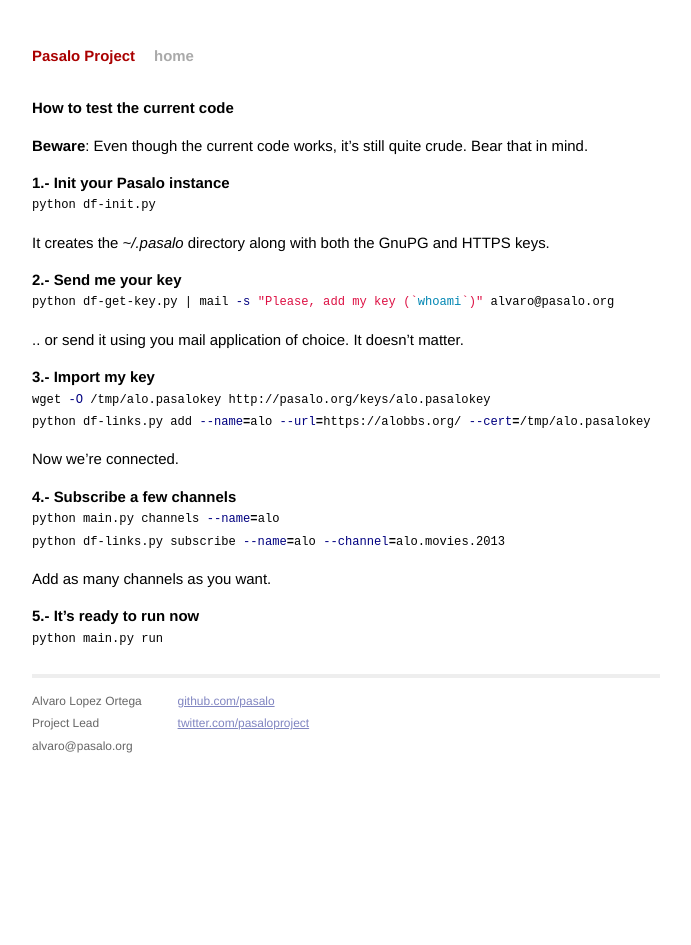
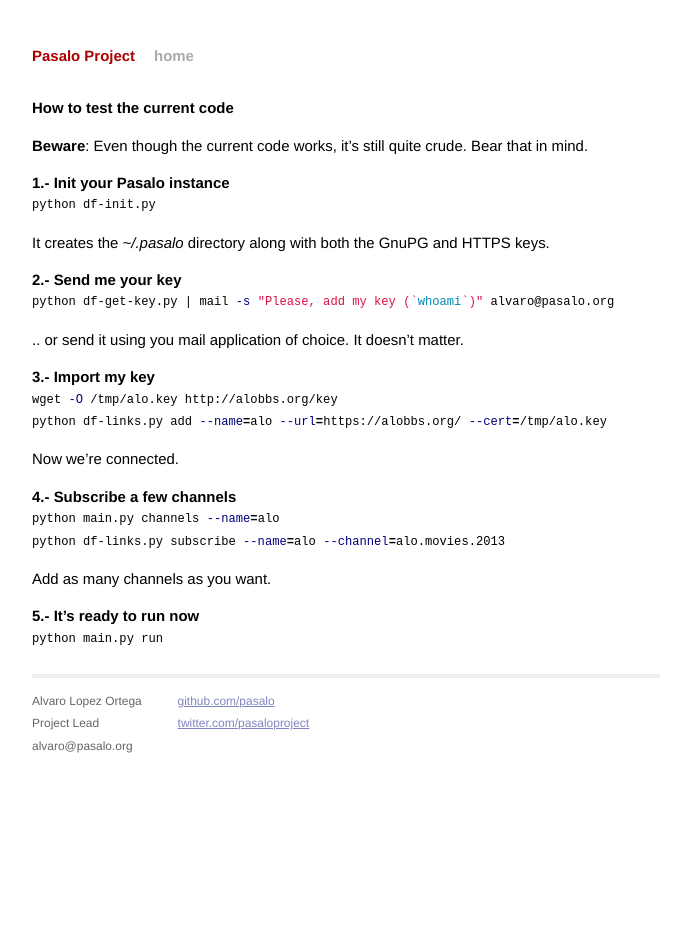
Before and after one commit to pasalo/pasalo.github.io, a Jekyll site: the page built from test.md, in a window 1280 px wide. Shown: the whole page, without its empty margins (294-985 px from the left). Built offline with Jekyll 4.4.1, drawn with Linux system fonts in a browser that asks for light colours; Markdown is read by kramdown in place of the engine named in the settings.

Commit message:
Updates URL

```diff
--- a/test.md
+++ b/test.md
@@ -24,8 +24,8 @@ python df-get-key.py | mail -s "Please, add my key (`whoami`)" alvaro@pasalo.org
 
 ### 3.- Import my key
 ~~~ bash
-wget -O /tmp/alo.pasalokey http://pasalo.org/keys/alo.pasalokey
-python df-links.py add --name=alo --url=https://alobbs.org/ --cert=/tmp/alo.pasalokey
+wget -O /tmp/alo.key http://alobbs.org/key
+python df-links.py add --name=alo --url=https://alobbs.org/ --cert=/tmp/alo.key
 ~~~
 Now we're connected.
 
```
